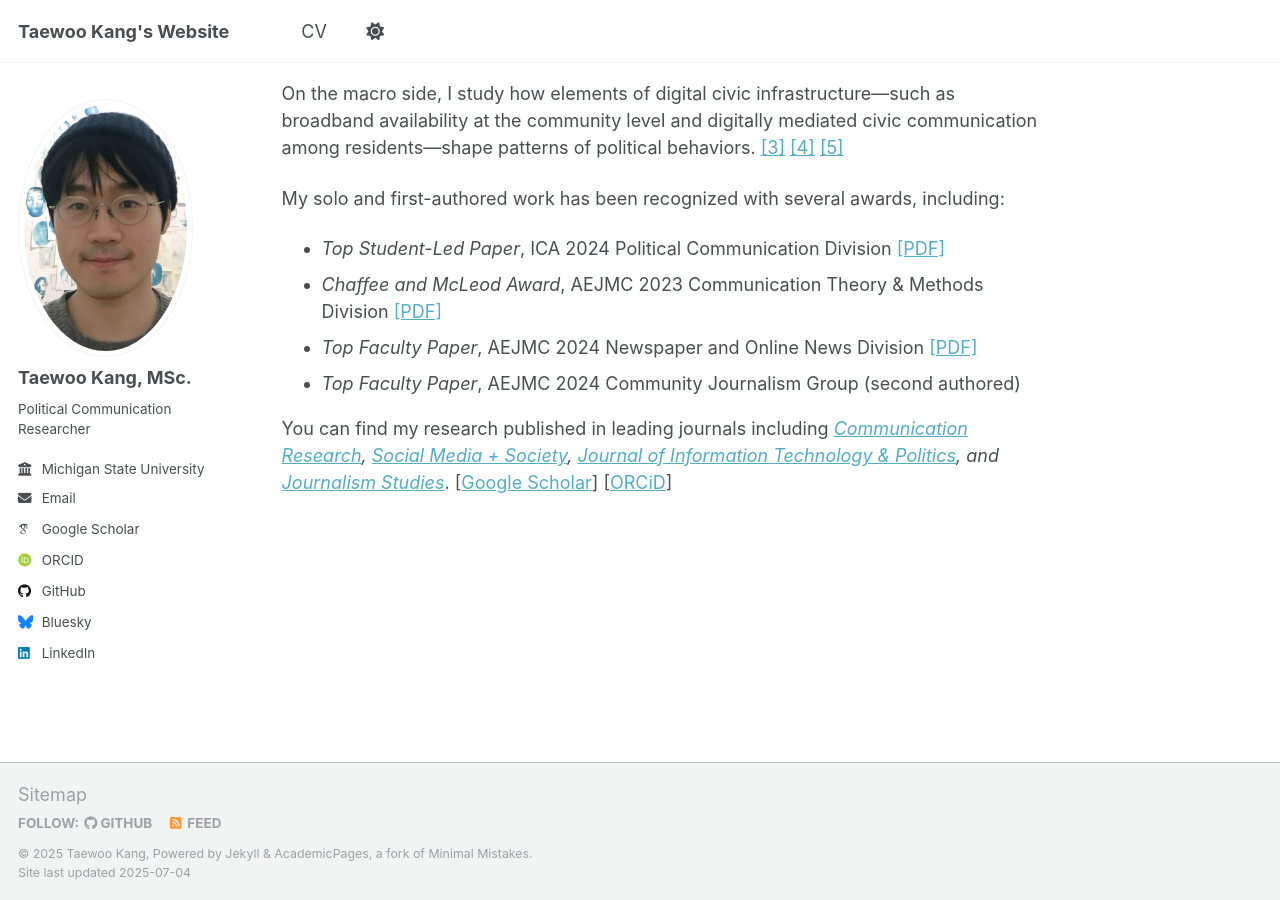
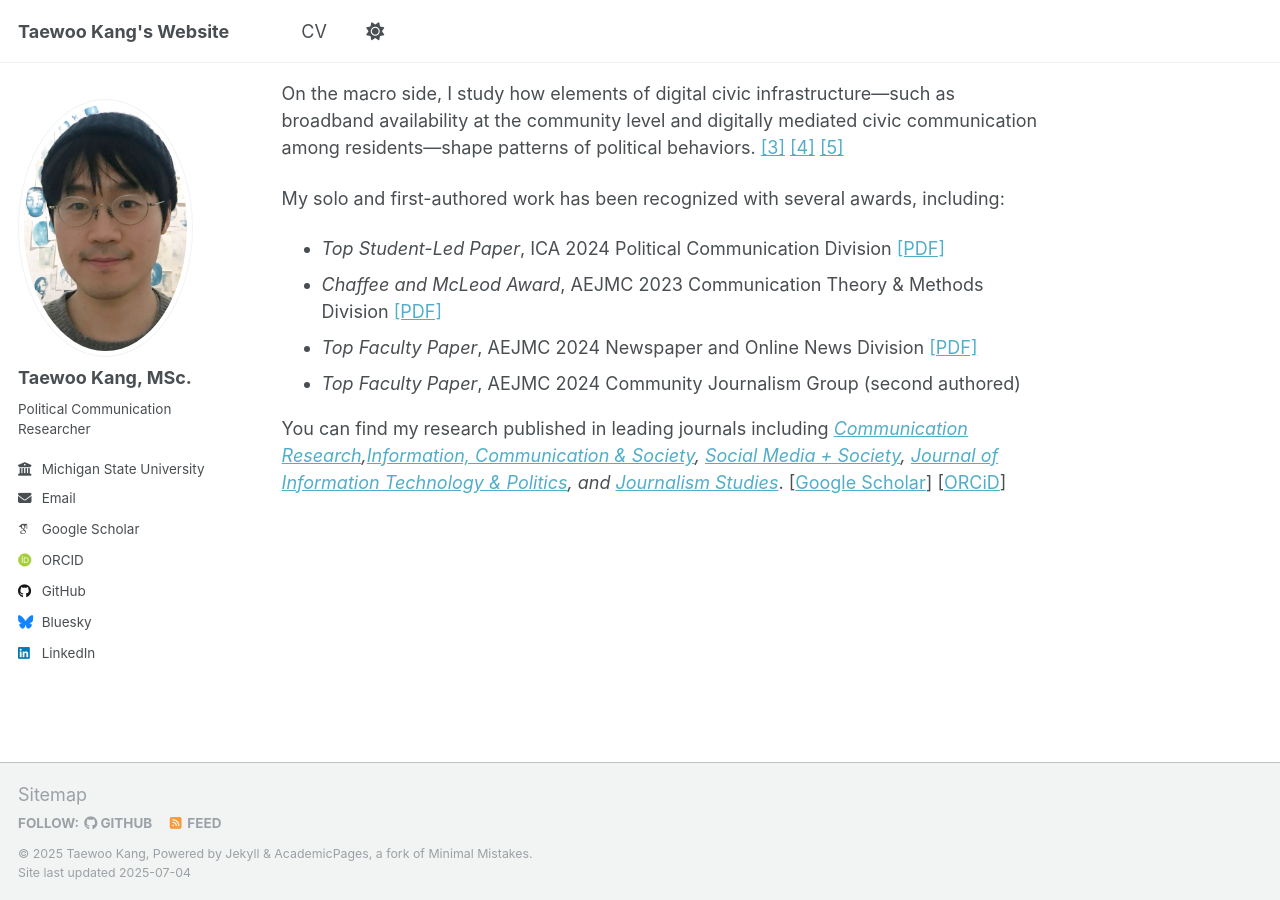
Before and after one commit to kteen2k/taewookang, a Jekyll site: the page built from _pages/about.md, in a window 1280 px wide and 900 px high, scrolled down 906 px. Built offline with Jekyll 4.4.1, drawn with Linux system fonts in a browser that asks for light colours; some web fonts are replaced.

Commit message:
about.md

```diff
--- a/_pages/about.md
+++ b/_pages/about.md
@@ -8,7 +8,7 @@ redirect_from:
 ---
 
 I'm Taewoo Kang | Ph.D. Candidate in Information & Media **@** Michigan State University.
-My research program interrogates **the impact of digital platforms on civic life** through **the application of *quantitative* and *computational* methods**. [CV](https://kteen2k.github.io/taewookang/files/CV_TKang_Jun2025.pdf)
+My research program interrogates **the impact of digital platforms on civic life** through **the application of *quantitative* and *computational* methods**. [CV](https://kteen2k.github.io/taewookang/files/CV_TKang_latest.pdf)
 
 At the **micro level**, I investigate how digitally mediated communication shapes citizens’ socio-political attitudes, perceptions, and behaviors.
 At the **macro level**, I explore the function of digital infrastructure on civic engagement.
@@ -31,4 +31,4 @@ My solo and first-authored work has been recognized with several awards, includi
 - *Top Faculty Paper*, AEJMC 2024 Newspaper and Online News Division <a href="https://kteen2k.github.io/taewookang/files/VerificationPaperApril1.pdf" target="_blank" rel="noopener noreferrer">[PDF]</a>
 - *Top Faculty Paper*, AEJMC 2024 Community Journalism Group (second authored)
 
-You can find my research published in leading journals including *[Communication Research](https://doi.org/10.1177/00936502241311943), [Social Media + Society](https://doi.org/10.1177/20563051251315255), [Journal of Information Technology & Politics](https://doi.org/10.1080/19331681.2025.2511051), and [Journalism Studies](https://doi.org/10.1080/1461670X.2023.2246075)*. [[Google Scholar](https://scholar.google.com/citations?user=r0abOPMAAAAJ&hl=en&oi=ao)] [[ORCiD](https://orcid.org/0000-0002-4995-5145)]
+You can find my research published in leading journals including *[Communication Research](https://doi.org/10.1177/00936502241311943),[Information, Communication & Society](https://doi.org/10.1080/1369118X.2025.2524579), [Social Media + Society](https://doi.org/10.1177/20563051251315255), [Journal of Information Technology & Politics](https://doi.org/10.1080/19331681.2025.2511051), and [Journalism Studies](https://doi.org/10.1080/1461670X.2023.2246075)*. [[Google Scholar](https://scholar.google.com/citations?user=r0abOPMAAAAJ&hl=en&oi=ao)] [[ORCiD](https://orcid.org/0000-0002-4995-5145)]
```
